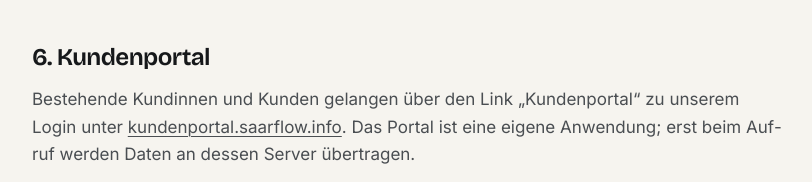
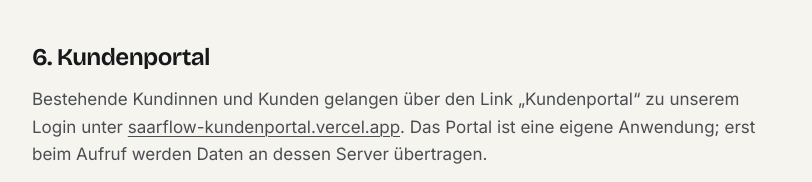
Before and after one commit to maijon8/testseite, a plain HTML site: page datenschutz.html in a window 1280 px wide. Shown: the part 1836-2018 px from the top of the page, without its empty margins (232-1044 px from the left). Drawn offline with Linux system fonts and the light colour scheme.

Commit message:
Point customer portal links to saarflow-kundenportal.vercel.app/login
Header button, hero button, footer link, 404 page and the address named
in the privacy policy now use the Vercel login URL instead of
kundenportal.saarflow.info.

Co-Authored-By: Claude Opus 5.5 <noreply@anthropic.com>
Claude-Session: https://claude.ai/code/session_01Xc5viKo6SewjAHm8BVoYV5

```diff
--- a/datenschutz.html
+++ b/datenschutz.html
@@ -37,7 +37,7 @@
           <li><a href="digitalisierung.html">Digitalisierung</a></li>
           <li><a href="demos.html">Demos</a></li>
         </ul>
-        <a class="btn btn-small btn-portal nav-portal" href="https://kundenportal.saarflow.info">Zum Kundenportal</a>
+        <a class="btn btn-small btn-portal nav-portal" href="https://saarflow-kundenportal.vercel.app/login">Zum Kundenportal</a>
       </nav>
     </div>
   </header>
@@ -70,7 +70,7 @@
       <p>Wenn Sie uns per E-Mail oder telefonisch kontaktieren, verarbeiten wir Ihre Angaben (z. B. Name, Betrieb, E-Mail-Adresse oder Telefonnummer, Nachricht) zur Bearbeitung Ihrer Anfrage. Rechtsgrundlage ist Art. 6 Abs. 1 lit. b DSGVO, sofern Ihre Anfrage auf den Abschluss eines Vertrags gerichtet ist, im Übrigen Art. 6 Abs. 1 lit. f DSGVO. Die Daten werden gelöscht, sobald Ihre Anfrage abschließend bearbeitet ist und keine gesetzlichen Aufbewahrungspflichten entgegenstehen. Unsere E-Mail-Postfächer werden ebenfalls von ALL-INKL.COM auf Servern in Deutschland betrieben.</p>
 
       <h2>6. Kundenportal</h2>
-      <p>Bestehende Kundinnen und Kunden gelangen über den Link „Kundenportal“ zu unserem Login unter <a href="https://kundenportal.saarflow.info">kundenportal.saarflow.info</a>. Das Portal ist eine eigene Anwendung; erst beim Aufruf werden Daten an dessen Server übertragen.</p>
+      <p>Bestehende Kundinnen und Kunden gelangen über den Link „Kundenportal“ zu unserem Login unter <a href="https://saarflow-kundenportal.vercel.app/login">saarflow-kundenportal.vercel.app</a>. Das Portal ist eine eigene Anwendung; erst beim Aufruf werden Daten an dessen Server übertragen.</p>
       <p>Das Kundenportal wird bei Vercel Inc., 440 N Barranca Ave #4133, Covina, CA 91723, USA, betrieben. Verarbeitet werden die für die Nutzung erforderlichen Daten: Zugangsdaten (z. B. E-Mail-Adresse), von Ihnen übermittelte Nachrichten und Dokumente sowie technische Verbindungsdaten wie die IP-Adresse. Rechtsgrundlage ist Art. 6 Abs. 1 lit. b DSGVO (Vertragserfüllung).</p>
       <p>Die Anwendung wird in einem Rechenzentrum in Frankfurt am Main (Deutschland) ausgeführt. Da Vercel ein Unternehmen mit Sitz in den USA ist, kann ein Zugriff aus den USA nicht vollständig ausgeschlossen werden. Vercel ist nach dem EU-US Data Privacy Framework zertifiziert. Die Übermittlung in die USA erfolgt auf Grundlage des Angemessenheitsbeschlusses der EU-Kommission (Art. 45 DSGVO). Weitere Informationen: <a href="https://vercel.com/legal/privacy-notice">Datenschutzhinweise von Vercel</a>.</p>
 
@@ -105,7 +105,7 @@
       </div>
       <nav aria-label="Rechtliches">
         <ul>
-          <li><a href="https://kundenportal.saarflow.info">Kundenportal</a></li>
+          <li><a href="https://saarflow-kundenportal.vercel.app/login">Kundenportal</a></li>
           <li><a href="impressum.html">Impressum</a></li>
           <li><a href="datenschutz.html">Datenschutz</a></li>
           <li><a href="barrierefreiheit.html">Barrierefreiheit</a></li>
```
Also changed, not shown: 404.html (+2 -2 lines), barrierefreiheit.html (+2 -2 lines), demos.html (+2 -2 lines), digitalisierung.html (+2 -2 lines), impressum.html (+2 -2 lines), index.html (+3 -3 lines).
